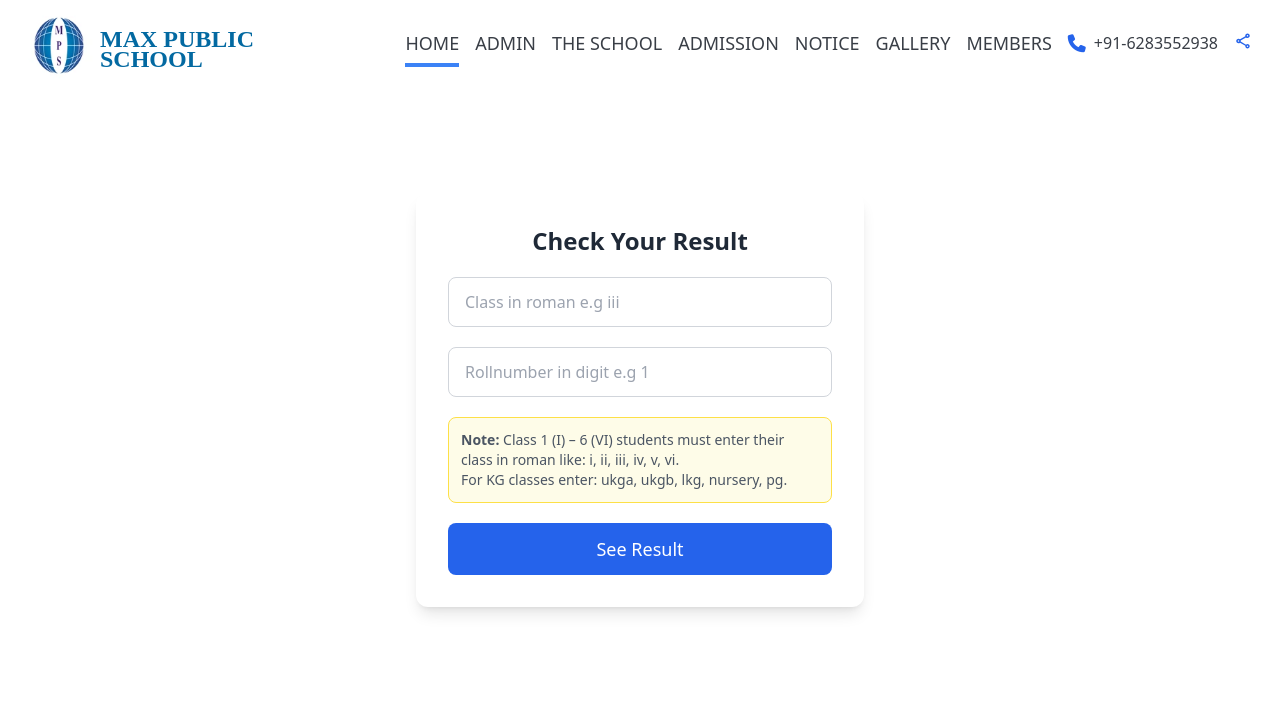
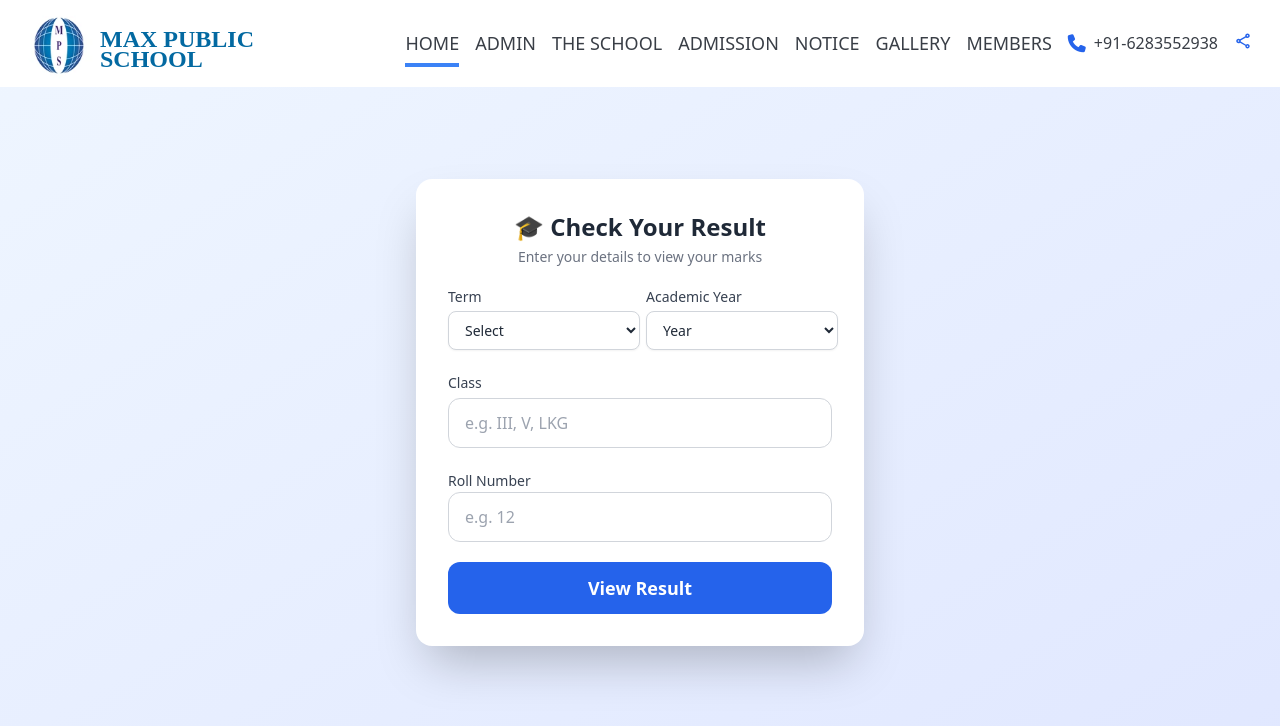
Before and after one commit to prashantkumarpro/MPS, a React (Vite) app in the folder frontend/: page /check-result in a window 1280 px wide. Shown: the top 726 px of the page. Built offline with nearby package versions, Linux system fonts and the light colour scheme; a web font is replaced by a local one.

Commit message:
update result and nav

```diff
--- a/frontend/src/api/index.js
+++ b/frontend/src/api/index.js
@@ -1,18 +1,38 @@
 const API_BASE = import.meta.env.VITE_API_URL
 
-// Fetch individual report
-export async function fetchReport (data) {
+// Fetch individual student report (TERM + YEAR wise)
+export async function fetchReport ({
+  studentClass,
+  rollNumber,
+  term,
+  academicYear
+}) {
   try {
     const response = await fetch(`${API_BASE}/api/report/view`, {
       method: 'POST',
       headers: {
         'Content-Type': 'application/json'
       },
-      body: JSON.stringify(data)
+      body: JSON.stringify({
+        studentClass,
+        rollNumber,
+        term,
+        academicYear
+      })
     })
+
+    // 🔐 safety check
+    if (!response.ok) {
+      const text = await response.text()
+      throw new Error(text)
+    }
+
     return await response.json()
   } catch (error) {
-    return { success: false, error: error.message }
+    return {
+      success: false,
+      error: error.message
+    }
   }
 }
 
--- a/frontend/src/components/MobileBottomHeder.jsx
+++ b/frontend/src/components/MobileBottomHeder.jsx
@@ -59,7 +59,7 @@ const MobileBottomHeader = () => {
         <Link
           to='/notification'
           onClick={() => setActiveTab('notice')}
-          className='relative group animate-bounce text-sky-600 hover:text-sky-800'
+          className='relative group text-sky-600 hover:text-sky-800'
         >
           <div className='text-3xl text-[#0369A1]'>
             {activeTab === 'notice' ? (
--- a/frontend/src/pages/CheckResult.jsx
+++ b/frontend/src/pages/CheckResult.jsx
@@ -2,10 +2,25 @@ import { useState, useContext } from 'react'
 import { useNavigate } from 'react-router'
 import { ReportContext } from '../context/ReportContext'
 import { fetchReport } from '../api'
+import SelectBox from '../components/SelectBox'
+
+// ---------------- OPTIONS ----------------
+
+const termOptions = [
+  { label: '1st Term', value: 'TERM_1' },
+  { label: '2nd Term', value: 'TERM_2' },
+  { label: '3rd Term', value: 'TERM_3' }
+]
+
+const yearOptions = [{ label: '2025–26', value: '2025-26' }]
+
+// ---------------- COMPONENT ----------------
 
 const CheckResult = () => {
   const [studentClass, setStudentClass] = useState('')
   const [rollNumber, setRollNumber] = useState('')
+  const [term, setTerm] = useState('')
+  const [academicYear, setAcademicYear] = useState('')
   const [loading, setLoading] = useState(false)
 
   const { setStudent, setReport } = useContext(ReportContext)
@@ -13,9 +28,20 @@ const CheckResult = () => {
 
   const handleSubmit = async e => {
     e.preventDefault()
+
+    if (!studentClass || !rollNumber || !term || !academicYear) {
+      alert('Please fill all fields')
+      return
+    }
+
     setLoading(true)
 
-    const result = await fetchReport({ studentClass, rollNumber })
+    const result = await fetchReport({
+      studentClass,
+      rollNumber,
+      term,
+      academicYear
+    })
 
     setLoading(false)
 
@@ -24,68 +50,156 @@ const CheckResult = () => {
       setReport(result.report)
       navigate('/result')
     } else {
-      alert('Invalid class or roll number!')
+      alert(result.message || 'Invalid details. Please check again.')
     }
   }
 
   return (
+    <div
+      className='min-h-screen w-full bg-gradient-to-br from-blue-50 to-indigo-100
+                flex items-center justify-center px-4'
+    >
       <form
         onSubmit={handleSubmit}
         id='checkresult'
-      className='absolute top-0 bottom-0 left-0 right-0
-               m-auto w-full max-w-md h-fit
-               bg-white shadow-lg rounded-xl p-8 flex flex-col gap-5'
+        className='mt-6
+      w-full
+      max-w-md
+      bg-white
+      shadow-2xl
+      rounded-2xl
+      p-6 sm:p-8
+      flex
+      flex-col
+      gap-5
+    '
       >
-      <h2 className='text-2xl font-semibold text-gray-800 text-center'>
-        Check Your Result
+        {/* Header */}
+        <div className='text-center'>
+          <h2 className='text-xl sm:text-2xl font-bold text-gray-800'>
+            🎓 Check Your Result
           </h2>
-{/* <div className="bg-red-50 border border-red-400 text-red-700 p-3 rounded-lg text-sm">
-  <strong>Important:</strong> Class lkg results are available.
-  <br />
-  <strong>महत्वपूर्ण:</strong> कक्षा lkg का परिणाम अभी उपलब्ध है।
-</div> */}
+          <p className='text-xs sm:text-sm text-gray-500 mt-1'>
+            Enter your details to view your marks
+          </p>
+        </div>
+
+        {/* Term & Year */}
+        <div className='grid grid-cols-1 sm:grid-cols-2 gap-3'>
+          <SelectBox
+            label='Term'
+            value={term}
+            onChange={e => setTerm(e.target.value)}
+            options={termOptions}
+            placeholder='Select'
+          />
+
+          <SelectBox
+            label='Academic Year'
+            value={academicYear}
+            onChange={e => setAcademicYear(e.target.value)}
+            options={yearOptions}
+            placeholder='Year'
+          />
+        </div>
+
+        {/* Class */}
+        <div>
+          <label className='text-xs sm:text-sm font-medium text-gray-700'>
+            Class
+          </label>
           <input
             type='text'
-        placeholder='Class in roman e.g iii'
+            placeholder='e.g. III, V, LKG'
             value={studentClass}
             onChange={e => setStudentClass(e.target.value.trim())}
-        className='px-4 py-3 border border-gray-300 rounded-lg focus:ring-2 focus:ring-blue-500'
+            className='
+          mt-1
+          w-full
+          px-4
+          py-3
+          border
+          border-gray-300
+          rounded-xl
+          focus:ring-2
+          focus:ring-blue-500
+          focus:outline-none
+        '
           />
+        </div>
 
+        {/* Roll Number */}
+        <div>
+          <label className='text-xs sm:text-sm font-medium text-gray-700'>
+            Roll Number
+          </label>
           <input
             type='number'
-        placeholder='Rollnumber in digit e.g 1'
+            placeholder='e.g. 12'
             value={rollNumber}
             onChange={e => setRollNumber(e.target.value.trim())}
-        className='px-4 py-3 border border-gray-300 rounded-lg focus:ring-2 focus:ring-blue-500'
+            className='
+          w-full
+          px-4
+          py-3
+          border
+          border-gray-300
+          rounded-xl
+          focus:ring-2
+          focus:ring-blue-500
+          focus:outline-none
+        '
           />
+        </div>
 
-      <p className='text-sm text-gray-600 bg-yellow-50 border border-yellow-300 p-3 rounded-lg'>
-        <span className='font-semibold'>Note:</span> Class 1 (I) – 6 (VI)
-        students must enter their class in roman like:{' '}
-        <span className='font-medium'>i, ii, iii, iv, v, vi</span>.
-        <br />
-        For KG classes enter:{' '}
-        <span className='font-medium'>ukga, ukgb, lkg, nursery, pg</span>.
+        {/* Info Box */}
+        {/* <div
+          className='text-xs sm:text-sm text-gray-600 bg-yellow-50
+                    border-l-4 border-yellow-400 p-4 rounded-lg'
+        >
+          <p>
+            <span className='font-semibold'>Note:</span> Classes I–VI → roman (
+            <span className='font-medium'> i, ii, iii, iv, v, vi</span>)
           </p>
+          <p className='mt-1'>
+            KG →
+            <span className='font-medium'> ukga, ukgb, lkg, nursery, pg</span>
+          </p>
+        </div> */}
 
+        {/* Submit Button */}
         <button
           type='submit'
           disabled={loading}
-        className={`w-full py-3 rounded-lg text-lg text-white flex justify-center items-center
+          className={`
+        w-full
+        py-3
+        rounded-xl
+        text-base sm:text-lg
+        font-semibold
+        text-white
+        flex
+        justify-center
+        items-center
+        transition
         ${
           loading
             ? 'bg-blue-400 cursor-not-allowed'
-              : 'bg-blue-600 hover:bg-blue-700'
-          }`}
+            : 'bg-blue-600 hover:bg-blue-700 active:scale-[0.98]'
+        }
+      `}
         >
           {loading ? (
-          <div className='h-6 w-6 border-4 border-white border-t-transparent rounded-full animate-spin'></div>
+            <div
+              className='h-6 w-6 border-4 border-white
+                        border-t-transparent rounded-full animate-spin'
+            ></div>
           ) : (
-          'See Result'
+            'View Result'
           )}
         </button>
       </form>
+    </div>
   )
 }
 
```
Lines whose indentation alone changed are shown as unchanged.
